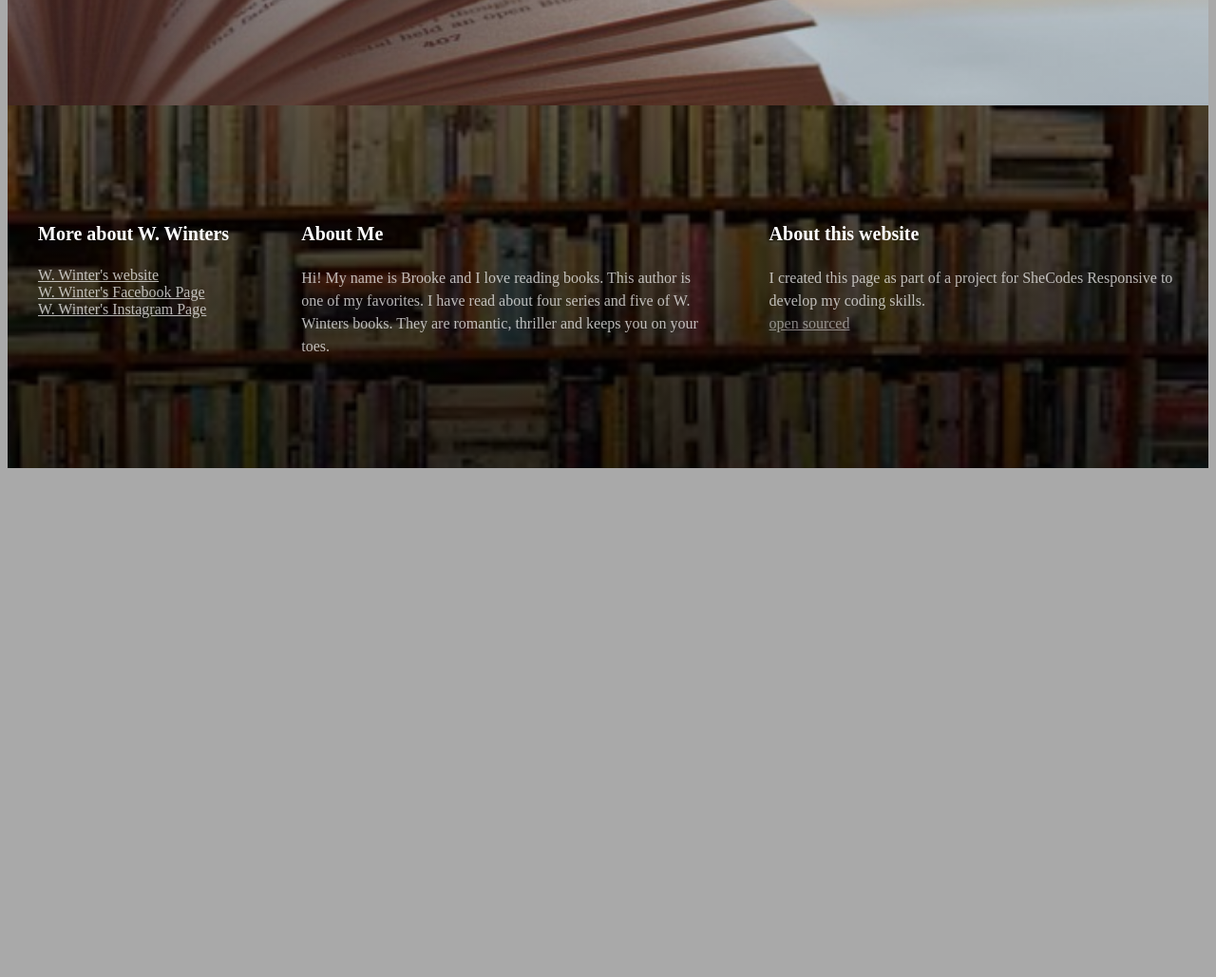
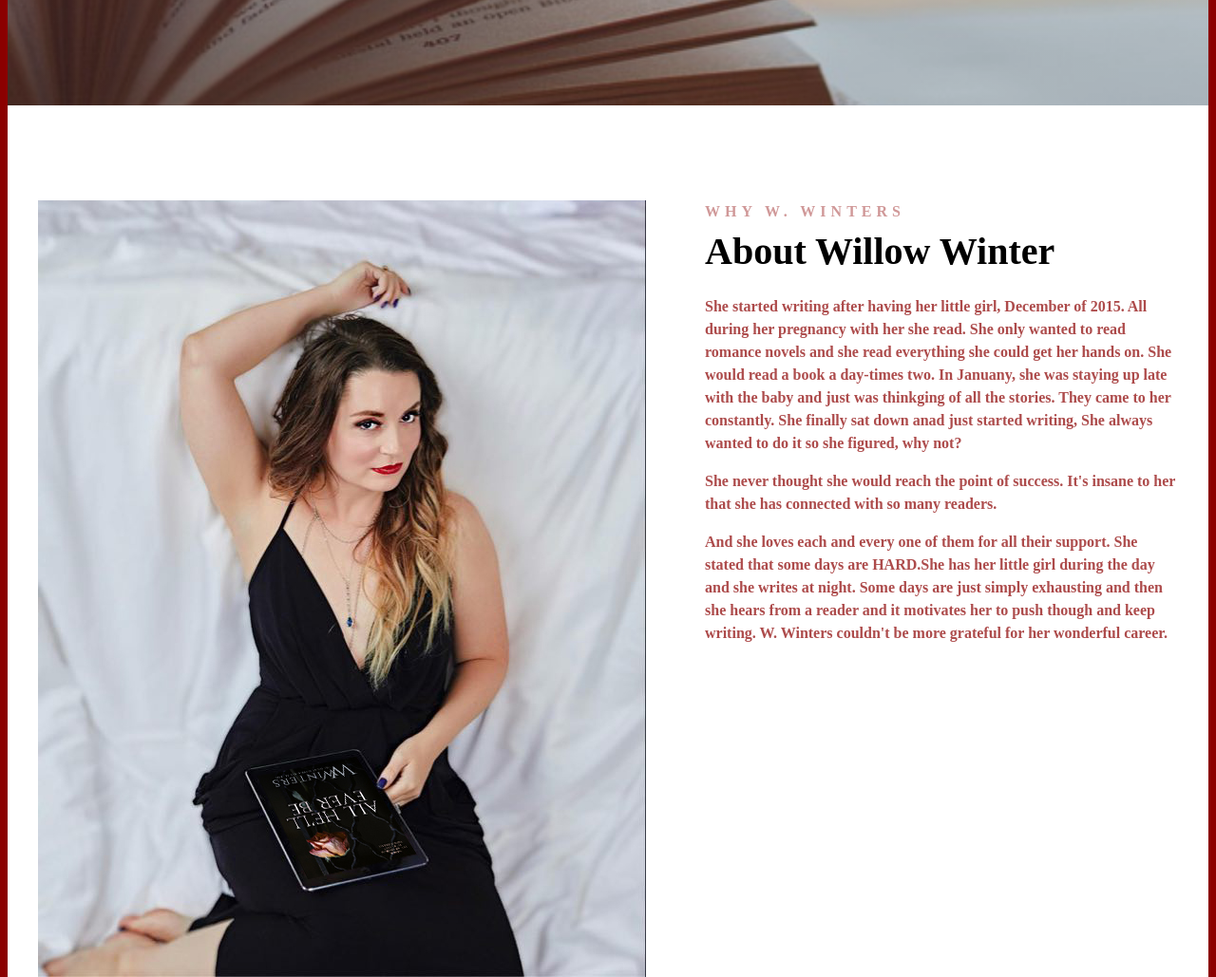
Before and after one commit to altmanb15/Responsive-Add-on-Project, a plain HTML site: page index.html in a window 1280 px wide. Shown: the part 632-1661 px from the top of the page at 95% size. Before the commit the page ends 1133 px from the top, so only its background shows below. Drawn offline with Linux system fonts and the light colour scheme.

Commit message:
Created grid and created main section

```diff
--- a/index.html
+++ b/index.html
@@ -20,8 +20,42 @@
         <h2>Romance novel, Contemporary romance, Fiction, Thriller</h2>
         <a href="">Read more</a>
       </header>
+      <main>
+        <section class="grid grid-2-columns">
+          <div>
+            <img src="images/ww.jpg" alt="W.Winters" />
+          </div>
+          <div>
+            <h2>Why W. Winters</h2>
+            <h3>About Willow Winter</h3>
+            <p>
+              She started writing after having her little girl, December of
+              2015. All during her pregnancy with her she read. She only wanted
+              to read romance novels and she read everything she could get her
+              hands on. She would read a book a day-times two. In Januany, she
+              was staying up late with the baby and just was thinkging of all
+              the stories. They came to her constantly. She finally sat down
+              anad just started writing, She always wanted to do it so she
+              figured, why not?
+            </p>
+            <p>
+              She never thought she would reach the point of success. It's
+              insane to her that she has connected with so many readers.
+            </p>
+            <p>
+              And she loves each and every one of them for all their support.
+              She stated that some days are HARD.She has her little girl during
+              the day and she writes at night. Some days are just simply
+              exhausting and then she hears from a reader and it motivates her
+              to push though and keep writing. W. Winters couldn't be more
+              grateful for her wonderful career.
+            </p>
+          </div>
+        </section>
+      </main>
+
       <footer>
-        <section class="grid">
+        <section class="grid grid-3-columns-first-narrow">
           <div>
             <h3>More about W. Winters</h3>
             <ul>
--- a/src/styles.css
+++ b/src/styles.css
@@ -1,21 +1,32 @@
 body {
   font-family: "Poppins" sans-serif;
-  background: darkgray;
+  background: darkred;
 }
 
 .container {
   max-width: 1400px;
   margin: 0 auto;
 }
+
 .grid {
   display: grid;
+  grid-gap: 62px;
+}
+.grid-2-columns {
+  grid-template-columns: 1fr 1fr;
+}
+.grid-3-columns-first-narrow {
   grid-template-columns: 1fr 2fr 2fr;
-  grid-gap: 62px;
+}
+.img-responsive {
+  max-width: 100%;
 }
 section {
   max-width: 1200px;
   margin: 0 auto;
+  padding: 100px 0;
 }
+
 header {
   background-image: linear-gradient(rgba(0, 0, 0, 0.2), rgba(0, 0, 0, 0.2)),
     url("../images/header.jpg");
@@ -59,13 +70,40 @@ header a {
   display: inline-block;
 }
 
+main {
+  background-color: white;
+}
+main h2 {
+  font-weight: 700;
+  font-size: 16px;
+  line-height: 1.5;
+  letter-spacing: 5px;
+  color: darkred;
+  opacity: 0.4;
+  text-transform: uppercase;
+  margin: 0;
+}
+main h3 {
+  font-weight: 700;
+  font-size: 40px;
+  line-height: 1.5;
+  margin: 0;
+}
+main p {
+  font-style: normal;
+  font-weight: 700;
+  font-size: 16px;
+  line-height: 1.5;
+  color: darkred;
+  opacity: 0.7;
+}
+
 footer {
   color: white;
   background-image: linear-gradient(rgba(0, 0, 0, 0.6), rgba(0, 0, 0, 0.8)),
     url("../images/footer-image.jpeg");
   background-repeat: no-repeat;
   background-size: cover;
-  padding: 100px 0;
 }
 footer h3 {
   font-weight: 700;
@@ -104,4 +142,12 @@ footer p {
   header h3 {
     font-size: 12px;
   }
+
+  .grid {
+    grid-template-columns: 1fr;
+    grid-gap: 32px;
+  }
+  section {
+    padding: 30px;
+  }
 }
```
Also changed, not shown: images/ww.jpg (added), 1 other file.
